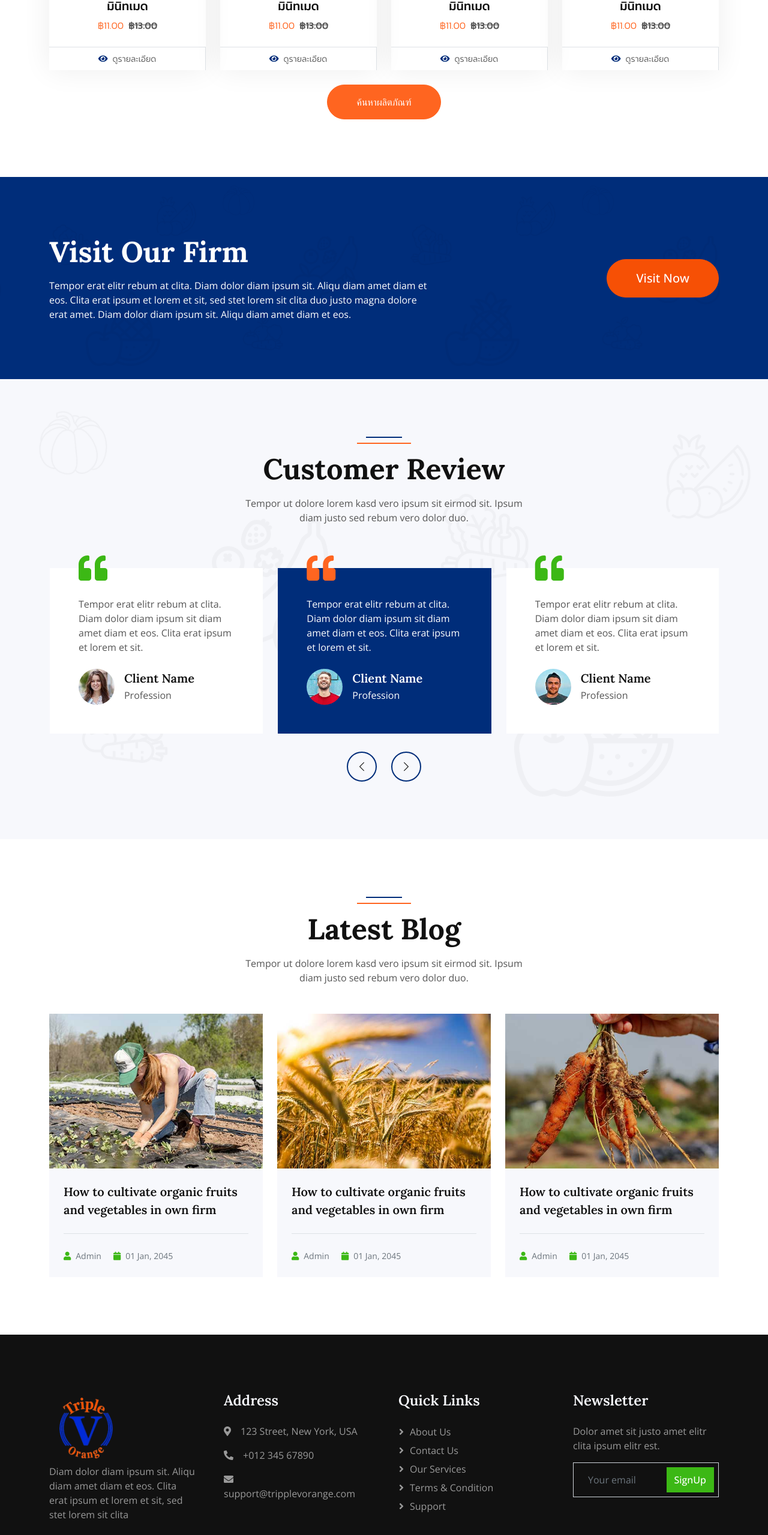
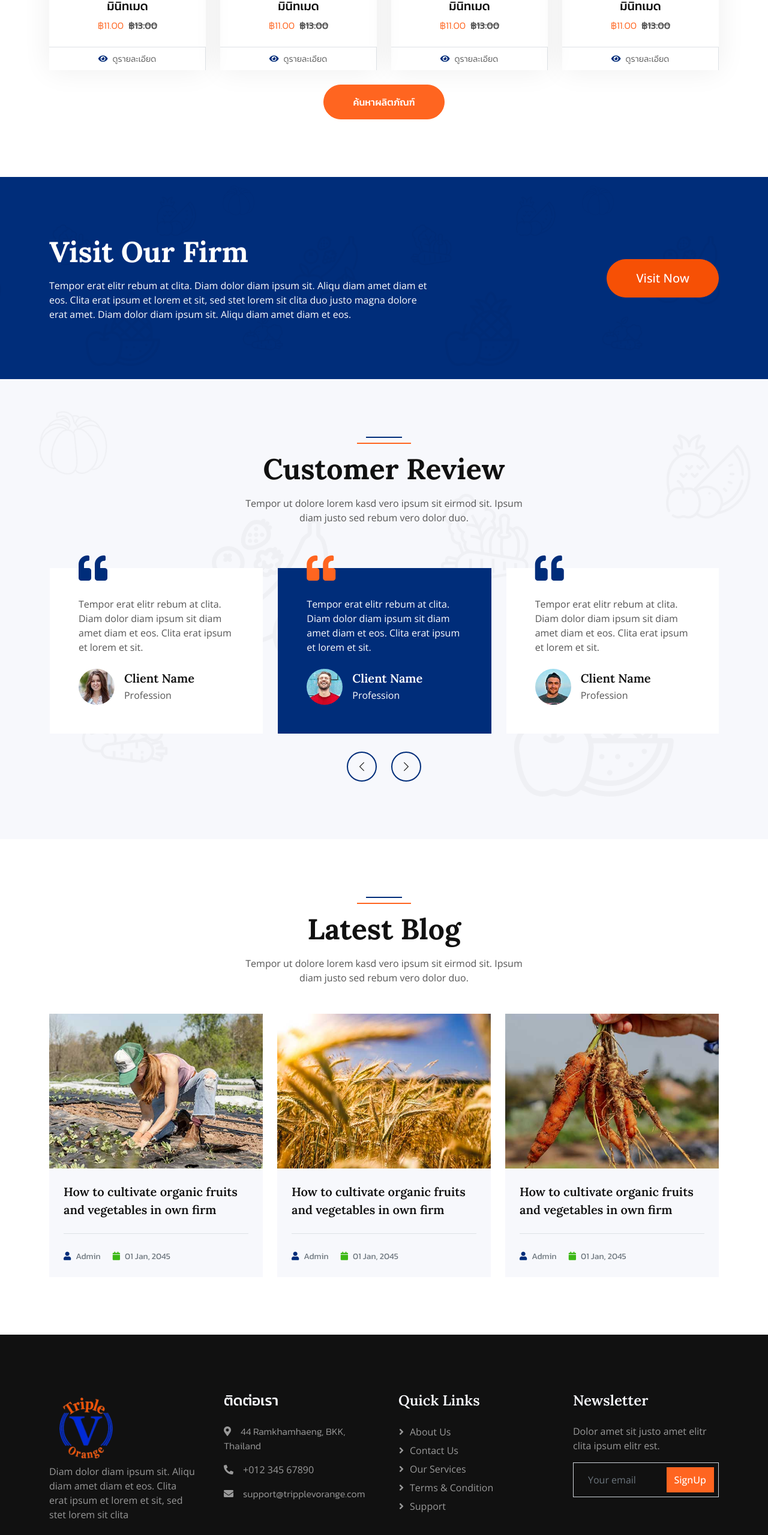
Before and after one commit to kanzt/triple_v_orange, a plain HTML site: page index.html in a window 1280 px wide. Shown: the part 1857-4416 px from the top of the page at 60% size. Drawn offline with nearby package versions, Linux system fonts and the light colour scheme.

Commit message:
Update UI

```diff
--- a/css/style.css
+++ b/css/style.css
@@ -423,6 +423,18 @@ a:hover{
     color: var(--primary) !important;
 }
 
+.btn-outline-primary.active, .btn-outline-primary:hover {
+    background-color: var(--primary);
+    border-color: var(--primary);
+}
+
+.btn-outline-primary{
+    border-color: var(--primary);
+}
+
+.product-item small a {
+    background-color: white;
+}
 
 /*** Testimonial ***/
 .testimonial-carousel .owl-item .testimonial-item img {
--- a/index.html
+++ b/index.html
@@ -221,13 +221,13 @@
                 <div class="col-lg-6 text-start text-lg-end wow slideInRight" data-wow-delay="0.1s">
                     <ul class="nav nav-pills d-inline-flex justify-content-end mb-5">
                         <li class="nav-item me-2">
-                            <a class="btn btn-outline-primary border-2 active kanit-medium bg-primary-color" data-bs-toggle="pill" href="#tab-1">น้ำส้ม</a>
+                            <a class="btn btn-outline-primary border-2 active kanit-medium" data-bs-toggle="pill" href="#tab-1">น้ำส้ม</a>
                         </li>
                         <li class="nav-item me-2">
-                            <a class="btn btn-outline-primary border-2 kanit-medium border-primary-color" data-bs-toggle="pill" href="#tab-2">ผลไม้</a>
+                            <a class="btn btn-outline-primary border-2 kanit-medium" data-bs-toggle="pill" href="#tab-2">ผลไม้</a>
                         </li>
                         <li class="nav-item me-0">
-                            <a class="btn btn-outline-primary border-2 kanit-medium border-primary-color" data-bs-toggle="pill" href="#tab-3">ผัก</a>
+                            <a class="btn btn-outline-primary border-2 kanit-medium" data-bs-toggle="pill" href="#tab-3">ผัก</a>
                         </li>
                     </ul>
                 </div>
@@ -320,7 +320,7 @@
                             </div>
                         </div>
                         <div class="col-12 text-center wow fadeInUp" data-wow-delay="0.1s">
-                            <a class="btn btn-primary rounded-pill py-3 px-5 bg-secondary-color" href="">ค้นหาผลิตภัณฑ์</a>
+                            <a class="btn btn-primary rounded-pill py-3 px-5 bg-secondary-color kanit-medium" href="">ค้นหาผลิตภัณฑ์</a>
                         </div>
                     </div>
                 </div>
@@ -706,7 +706,7 @@
             </div>
             <div class="owl-carousel testimonial-carousel wow fadeInUp" data-wow-delay="0.1s">
                 <div class="testimonial-item position-relative bg-white p-5 mt-4">
-                    <i class="fa fa-quote-left fa-3x text-primary position-absolute top-0 start-0 mt-n4 ms-5"></i>
+                    <i class="fa fa-quote-left fa-3x text-primary position-absolute top-0 start-0 mt-n4 ms-5 primary-color"></i>
                     <p class="mb-4">Tempor erat elitr rebum at clita. Diam dolor diam ipsum sit diam amet diam et eos. Clita erat ipsum et lorem et sit.</p>
                     <div class="d-flex align-items-center">
                         <img class="flex-shrink-0 rounded-circle" src="img/testimonial-1.jpg" alt="">
@@ -717,7 +717,7 @@
                     </div>
                 </div>
                 <div class="testimonial-item position-relative bg-white p-5 mt-4">
-                    <i class="fa fa-quote-left fa-3x text-primary position-absolute top-0 start-0 mt-n4 ms-5"></i>
+                    <i class="fa fa-quote-left fa-3x text-primary position-absolute top-0 start-0 mt-n4 ms-5 primary-color"></i>
                     <p class="mb-4">Tempor erat elitr rebum at clita. Diam dolor diam ipsum sit diam amet diam et eos. Clita erat ipsum et lorem et sit.</p>
                     <div class="d-flex align-items-center">
                         <img class="flex-shrink-0 rounded-circle" src="img/testimonial-2.jpg" alt="">
@@ -728,7 +728,7 @@
                     </div>
                 </div>
                 <div class="testimonial-item position-relative bg-white p-5 mt-4">
-                    <i class="fa fa-quote-left fa-3x text-primary position-absolute top-0 start-0 mt-n4 ms-5"></i>
+                    <i class="fa fa-quote-left fa-3x text-primary position-absolute top-0 start-0 mt-n4 ms-5 primary-color"></i>
                     <p class="mb-4">Tempor erat elitr rebum at clita. Diam dolor diam ipsum sit diam amet diam et eos. Clita erat ipsum et lorem et sit.</p>
                     <div class="d-flex align-items-center">
                         <img class="flex-shrink-0 rounded-circle" src="img/testimonial-3.jpg" alt="">
@@ -739,7 +739,7 @@
                     </div>
                 </div>
                 <div class="testimonial-item position-relative bg-white p-5 mt-4">
-                    <i class="fa fa-quote-left fa-3x text-primary position-absolute top-0 start-0 mt-n4 ms-5"></i>
+                    <i class="fa fa-quote-left fa-3x text-primary position-absolute top-0 start-0 mt-n4 ms-5 primary-color"></i>
                     <p class="mb-4">Tempor erat elitr rebum at clita. Diam dolor diam ipsum sit diam amet diam et eos. Clita erat ipsum et lorem et sit.</p>
                     <div class="d-flex align-items-center">
                         <img class="flex-shrink-0 rounded-circle" src="img/testimonial-4.jpg" alt="">
@@ -768,8 +768,8 @@
                     <div class="bg-light p-4">
                         <a class="d-block h5 lh-base mb-4" href="">How to cultivate organic fruits and vegetables in own firm</a>
                         <div class="text-muted border-top pt-4">
-                            <small class="me-3"><i class="fa fa-user text-primary me-2"></i>Admin</small>
-                            <small class="me-3"><i class="fa fa-calendar text-primary me-2"></i>01 Jan, 2045</small>
+                            <small class="me-3"><i class="fa fa-user text-primary me-2 primary-color"></i><span class="kanit-regular">Admin</span></small>
+                            <small class="me-3"><i class="fa fa-calendar text-primary me-2"></i><span class="kanit-regular">01 Jan, 2045</span></small>
                         </div>
                     </div>
                 </div>
@@ -778,8 +778,8 @@
                     <div class="bg-light p-4">
                         <a class="d-block h5 lh-base mb-4" href="">How to cultivate organic fruits and vegetables in own firm</a>
                         <div class="text-muted border-top pt-4">
-                            <small class="me-3"><i class="fa fa-user text-primary me-2"></i>Admin</small>
-                            <small class="me-3"><i class="fa fa-calendar text-primary me-2"></i>01 Jan, 2045</small>
+                            <small class="me-3"><i class="fa fa-user text-primary me-2 primary-color"></i><span class="kanit-regular">Admin</span></small>
+                            <small class="me-3"><i class="fa fa-calendar text-primary me-2"></i><span class="kanit-regular">01 Jan, 2045</span></small>
                         </div>
                     </div>
                 </div>
@@ -788,8 +788,8 @@
                     <div class="bg-light p-4">
                         <a class="d-block h5 lh-base mb-4" href="">How to cultivate organic fruits and vegetables in own firm</a>
                         <div class="text-muted border-top pt-4">
-                            <small class="me-3"><i class="fa fa-user text-primary me-2"></i>Admin</small>
-                            <small class="me-3"><i class="fa fa-calendar text-primary me-2"></i>01 Jan, 2045</small>
+                            <small class="me-3"><i class="fa fa-user text-primary me-2 primary-color"></i><span class="kanit-regular">Admin</span></small>
+                            <small class="me-3"><i class="fa fa-calendar text-primary me-2"></i><span class="kanit-regular">01 Jan, 2045</span></small>
                         </div>
                     </div>
                 </div>
@@ -815,10 +815,10 @@
                     </div>
                 </div>
                 <div class="col-lg-3 col-md-6">
-                    <h4 class="text-light mb-4">Address</h4>
-                    <p><i class="fa fa-map-marker-alt me-3"></i>123 Street, New York, USA</p>
+                    <h4 class="text-light mb-4 kanit-medium">ติดต่อเรา</h4>
+                    <p><i class="fa fa-map-marker-alt me-3"></i><span class="kanit-light">44 Ramkhamhaeng, BKK, Thailand</span></p>
                     <p><i class="fa fa-phone-alt me-3"></i>+012 345 67890</p>
-                    <p><i class="fa fa-envelope me-3"></i>support@tripplevorange.com</p>
+                    <p><i class="fa fa-envelope me-3"></i><span class="kanit-light">support@tripplevorange.com</span></p>
                 </div>
                 <div class="col-lg-3 col-md-6">
                     <h4 class="text-light mb-4">Quick Links</h4>
@@ -833,7 +833,7 @@
                     <p>Dolor amet sit justo amet elitr clita ipsum elitr est.</p>
                     <div class="position-relative mx-auto" style="max-width: 400px;">
                         <input class="form-control bg-transparent w-100 py-3 ps-4 pe-5" type="text" placeholder="Your email">
-                        <button type="button" class="btn btn-primary py-2 position-absolute top-0 end-0 mt-2 me-2">SignUp</button>
+                        <button type="button" class="btn btn-primary py-2 position-absolute top-0 end-0 mt-2 me-2 bg-secondary-color">SignUp</button>
                     </div>
                 </div>
             </div>
```
